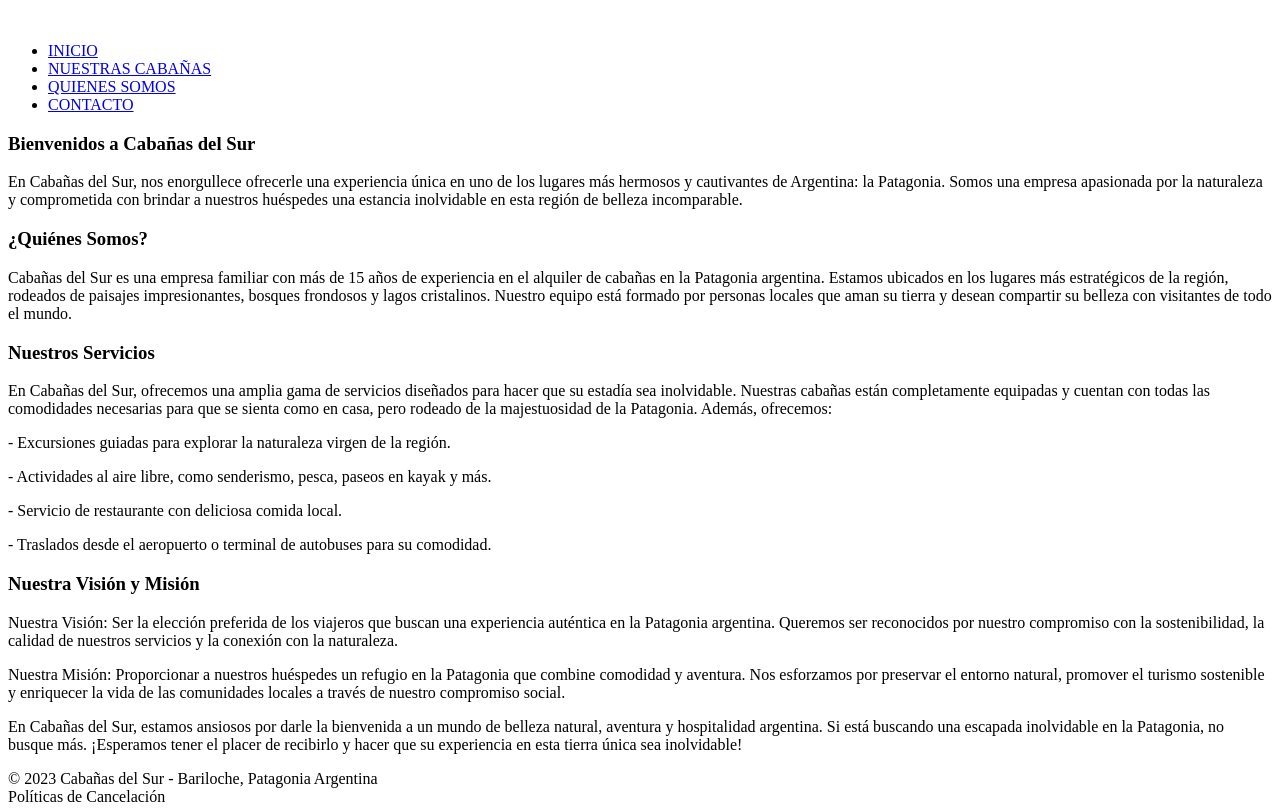
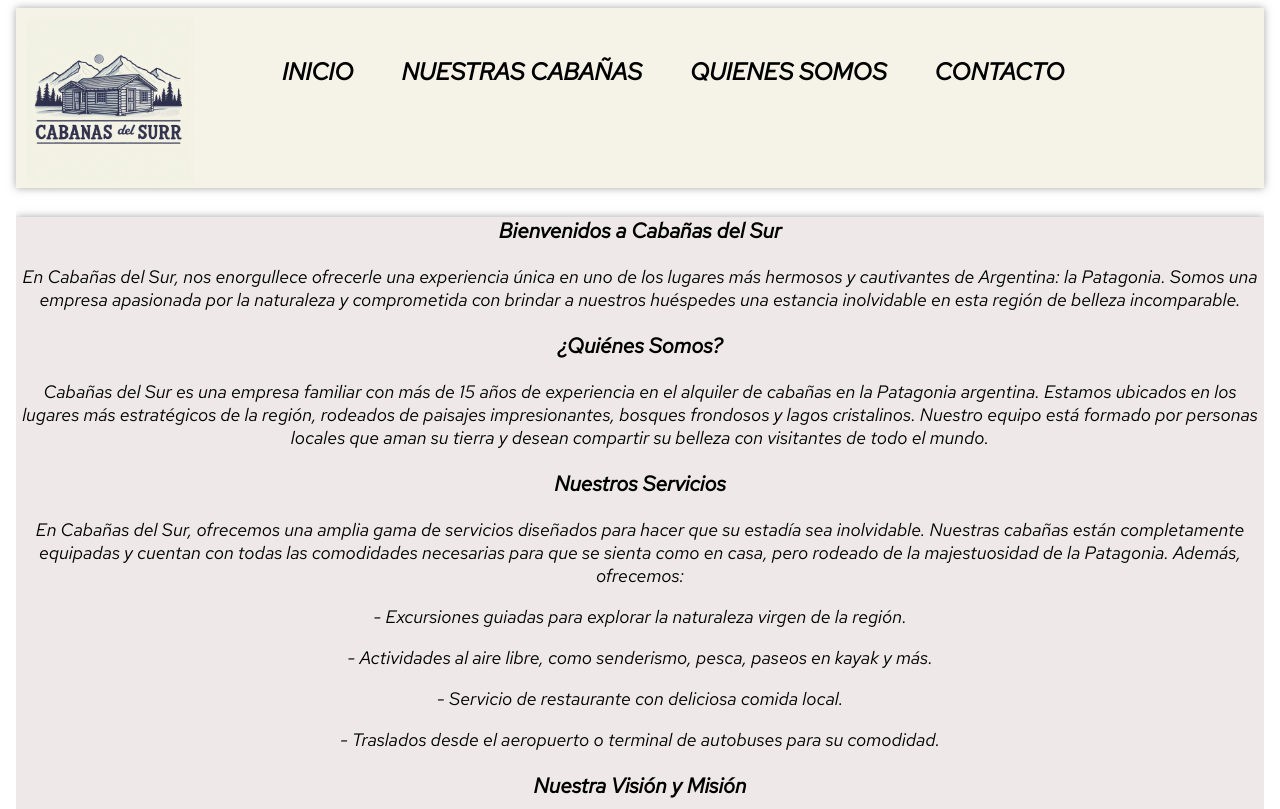
Before and after one commit to pablomaglione/proyecto-cabanas, a website: page src/html/nosotros.html in a window 1280 px wide. Shown: the top 809 px of the page. Drawn offline with Linux system fonts and the light colour scheme.

Commit message:
arreglos de nicolas

```diff
--- a/src/html/nosotros.html
+++ b/src/html/nosotros.html
@@ -4,8 +4,8 @@
     <meta charset="UTF-8">
     <meta name="viewport" content="width=device-width, initial-scale=1.0">
     <title>Quienes somos</title>
-    <link rel="stylesheet" href="/Mi proyecto/css/estilo.css">
-    <link rel="icon" href="/Mi proyecto/icon/cabana-de-madera.ico">
+    <link rel="stylesheet" href="../css/estilo.css">
+    <link rel="icon" href="../icon/cabana-de-madera.ico">
     <link rel="preconnect" href="https://fonts.googleapis.com">
     <link rel="preconnect" href="https://fonts.gstatic.com" crossorigin>
     <link href="https://fonts.googleapis.com/css2?family=Red+Hat+Text:ital@1&display=swap" rel="stylesheet">
@@ -13,13 +13,13 @@
 <body>
 
     <header>
-        <div class="header-logo"><a href="/Mi proyecto/index.html"><img src="/Mi proyecto/img/logo3.jpg" alt=""></a></div>
+        <div class="header-logo"><a href="../index.html"><img src="../img/logo3.jpg" alt=""></a></div>
         <nav class="header-menu">
             <ul>
-                <li><a href="/Mi proyecto/index.html">INICIO</a></li>
-                <li><a href="/Mi proyecto/html/cabañas.html">NUESTRAS CABAÑAS</a></li>
-                <li><a href="/Mi proyecto/html/nosotros.html">QUIENES SOMOS</a></li>
-                <li><a href="/Mi proyecto/html/contacto.html">CONTACTO</a></li>
+                <li><a href="../index.html">INICIO</a></li>
+                <li><a href="../html/cabanas.html">NUESTRAS CABAÑAS</a></li>
+                <li><a href="../html/nosotros.html">QUIENES SOMOS</a></li>
+                <li><a href="../html/contacto.html">CONTACTO</a></li>
             </ul>
     </nav>
     </header>
```
